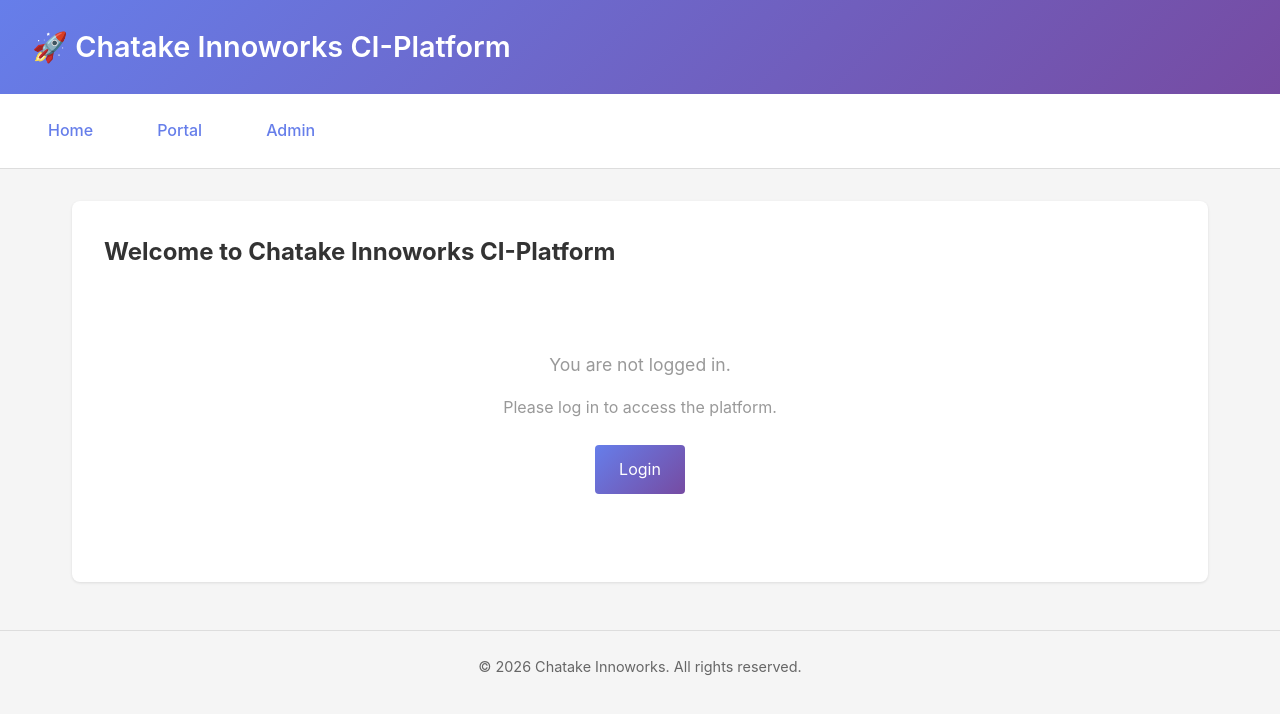
After one commit to CI-codesmith/ci-elearn, a Django app: template templates/home.html in a window 1280 px wide. The commit adds this page. Shown: the top 714 px of the page. Run offline with Django 4.2, Linux system fonts and the light colour scheme; the template is opened without the code that fills it, so the values that code supplies are empty.

Commit message:
Add: Base template and portal templates with styling

```diff
--- a/lms/urls.py
+++ b/lms/urls.py
@@ -16,13 +16,10 @@ Including another URLconf
 """
 from django.contrib import admin
 from django.urls import path, include
-from django.shortcuts import redirect
-
-def root_redirect(request):
-    return redirect("portal:role_selector")
+from django.views.generic import TemplateView
 
 urlpatterns = [
-    path("", root_redirect, name="root"),
+    path("", TemplateView.as_view(template_name="home.html"), name="root"),
     path("admin/", admin.site.urls),
     path("student/", include("students.urls")),
     path("assessments/", include("assessments.urls")),
--- /dev/null
+++ b/templates/base.html
@@ -0,0 +1,169 @@
+<!DOCTYPE html>
+<html lang="en">
+<head>
+    <meta charset="UTF-8">
+    <meta name="viewport" content="width=device-width, initial-scale=1.0">
+    <title>{% block title %}Chatake Innoworks CI-Platform{% endblock %}</title>
+    <style>
+        * {
+            margin: 0;
+            padding: 0;
+            box-sizing: border-box;
+        }
+        body {
+            font-family: -apple-system, BlinkMacSystemFont, 'Segoe UI', Roboto, 'Helvetica Neue', Arial, sans-serif;
+            background-color: #f5f5f5;
+            color: #333;
+            line-height: 1.6;
+        }
+        header {
+            background: linear-gradient(135deg, #667eea 0%, #764ba2 100%);
+            color: white;
+            padding: 1.5rem 2rem;
+            box-shadow: 0 2px 4px rgba(0,0,0,0.1);
+        }
+        header h1 {
+            font-size: 1.8rem;
+            font-weight: 600;
+        }
+        header .user-info {
+            font-size: 0.9rem;
+            margin-top: 0.5rem;
+            opacity: 0.9;
+        }
+        nav {
+            background-color: white;
+            padding: 1rem 2rem;
+            border-bottom: 1px solid #ddd;
+            display: flex;
+            gap: 2rem;
+        }
+        nav a {
+            text-decoration: none;
+            color: #667eea;
+            font-weight: 500;
+            padding: 0.5rem 1rem;
+            border-radius: 4px;
+            transition: background-color 0.3s;
+        }
+        nav a:hover {
+            background-color: #f0f0f0;
+        }
+        main {
+            max-width: 1200px;
+            margin: 2rem auto;
+            padding: 0 2rem;
+        }
+        .container {
+            background: white;
+            border-radius: 8px;
+            padding: 2rem;
+            box-shadow: 0 1px 3px rgba(0,0,0,0.1);
+        }
+        .role-cards {
+            display: grid;
+            grid-template-columns: repeat(auto-fit, minmax(250px, 1fr));
+            gap: 1.5rem;
+            margin-top: 2rem;
+        }
+        .role-card {
+            border: 2px solid #e0e0e0;
+            border-radius: 8px;
+            padding: 1.5rem;
+            text-align: center;
+            transition: all 0.3s;
+            background: white;
+        }
+        .role-card:hover {
+            border-color: #667eea;
+            box-shadow: 0 4px 8px rgba(102, 126, 234, 0.2);
+        }
+        .role-card button {
+            background: linear-gradient(135deg, #667eea 0%, #764ba2 100%);
+            color: white;
+            border: none;
+            padding: 0.75rem 1.5rem;
+            border-radius: 4px;
+            cursor: pointer;
+            font-weight: 600;
+            margin-top: 1rem;
+            transition: transform 0.2s;
+        }
+        .role-card button:hover {
+            transform: translateY(-2px);
+        }
+        .role-card p {
+            font-size: 0.9rem;
+            color: #666;
+            margin-top: 0.5rem;
+        }
+        h2 {
+            color: #333;
+            margin-bottom: 1.5rem;
+            font-size: 1.5rem;
+        }
+        h3 {
+            color: #667eea;
+            margin: 1.5rem 0 1rem 0;
+            font-size: 1.1rem;
+        }
+        ul, ol {
+            margin-left: 1.5rem;
+            margin-bottom: 1rem;
+        }
+        li {
+            margin-bottom: 0.5rem;
+        }
+        footer {
+            background: #f5f5f5;
+            text-align: center;
+            padding: 1.5rem;
+            margin-top: 3rem;
+            border-top: 1px solid #ddd;
+            color: #666;
+            font-size: 0.9rem;
+        }
+        .empty-state {
+            text-align: center;
+            padding: 2rem;
+            color: #999;
+        }
+        .empty-state p {
+            font-size: 1rem;
+            margin: 0.5rem 0;
+        }
+    </style>
+</head>
+<body>
+    <header>
+        <h1>🚀 Chatake Innoworks CI-Platform</h1>
+        {% if user.is_authenticated %}
+            <div class="user-info">
+                Logged in as: <strong>{{ user.first_name|default:user.username }}</strong>
+                | <a href="/admin/logout/" style="color: white; text-decoration: underline;">Logout</a>
+            </div>
+        {% endif %}
+    </header>
+
+    <nav>
+        <a href="/">Home</a>
+        <a href="/portal/">Portal</a>
+        <a href="/admin/">Admin</a>
+        {% if user.is_authenticated %}
+            <a href="/student/">LMS</a>
+        {% endif %}
+    </nav>
+
+    <main>
+        <div class="container">
+            {% block content %}
+                <p class="empty-state">Welcome to Chatake Innoworks CI-Platform</p>
+            {% endblock %}
+        </div>
+    </main>
+
+    <footer>
+        <p>&copy; 2026 Chatake Innoworks. All rights reserved.</p>
+    </footer>
+</body>
+</html>
--- /dev/null
+++ b/templates/home.html
@@ -0,0 +1,33 @@
+{% extends 'base.html' %}
+{% block title %}Home - Chatake Innoworks CI-Platform{% endblock %}
+{% block content %}
+  <h2>Welcome to Chatake Innoworks CI-Platform</h2>
+
+  {% if user.is_authenticated %}
+    <p style="margin: 1rem 0; color: #666;">Hello, <strong>{{ user.first_name|default:user.username }}</strong>! 👋</p>
+
+    <div style="background: #f0f4ff; border-left: 4px solid #667eea; padding: 1rem; margin: 1.5rem 0; border-radius: 4px;">
+      <h3 style="margin-top: 0;">Get Started</h3>
+      <p style="margin: 0.5rem 0;">Choose your role to access relevant features:</p>
+      <p style="margin: 0.5rem 0;">
+        <a href="/portal/" style="color: #667eea; text-decoration: none; font-weight: 600;">→ Go to Portal</a>
+      </p>
+    </div>
+
+    <h3>Quick Links</h3>
+    <ul>
+      <li><a href="/portal/" style="color: #667eea;">Role Selector</a> - Choose your active role</li>
+      <li><a href="/admin/" style="color: #667eea;">Admin Panel</a> - Manage system</li>
+      <li><a href="/student/" style="color: #667eea;">LMS (CI-Elearn)</a> - Academic courses</li>
+    </ul>
+
+  {% else %}
+    <div class="empty-state" style="padding: 3rem;">
+      <p style="font-size: 1.1rem; margin-bottom: 1rem;">You are not logged in.</p>
+      <p>Please log in to access the platform.</p>
+      <p style="margin-top: 1.5rem;">
+        <a href="/admin/login/" style="background: linear-gradient(135deg, #667eea 0%, #764ba2 100%); color: white; padding: 0.75rem 1.5rem; text-decoration: none; border-radius: 4px; display: inline-block;">Login</a>
+      </p>
+    </div>
+  {% endif %}
+{% endblock %}
```
Also changed, not shown: portal/templates/portal/dashboard_base.html (+26 -13 lines), portal/templates/portal/role_selector.html (+7 -0 lines).
